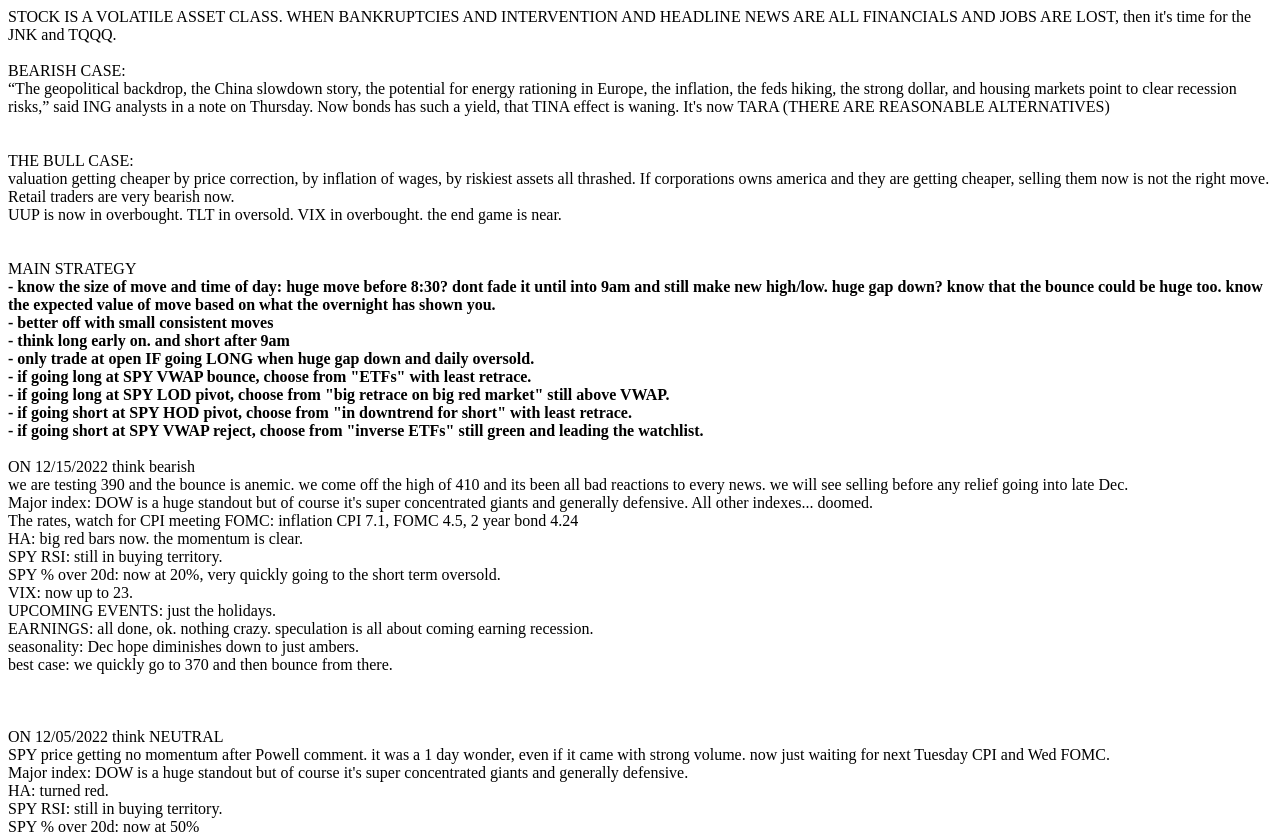
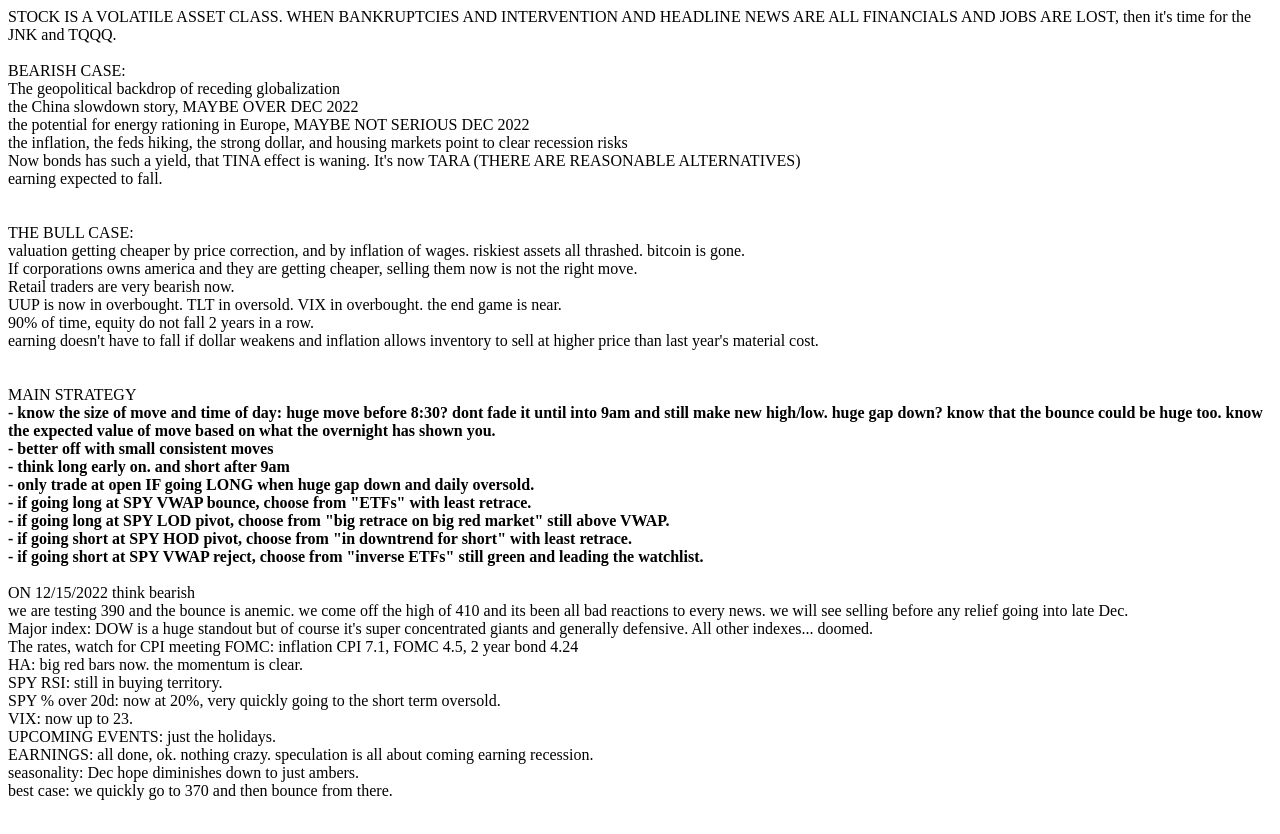
Before and after one commit to onebione/onebione.github.io, a plain HTML site: page recentThoughts.html in a window 1280 px wide. Shown: the top 834 px of the page. Drawn offline with Linux system fonts and the light colour scheme.

Commit message:
Update recentThoughts.html

```diff
--- a/recentThoughts.html
+++ b/recentThoughts.html
@@ -14,19 +14,21 @@
     ARE LOST, then it's time for the JNK and TQQQ.
     <br /><br />
     BEARISH CASE:
-    <br />
-    “The geopolitical backdrop, the China slowdown story, the potential for energy rationing in Europe, the inflation,
-    the feds hiking, the strong dollar, and housing markets point to clear recession risks,” said ING analysts in a note
-    on Thursday.
-    Now bonds has such a yield, that TINA effect is waning.  It's now TARA (THERE ARE REASONABLE ALTERNATIVES)
+    <br /> The geopolitical backdrop of receding globalization
+    <br /> the China slowdown story, MAYBE OVER DEC 2022
+    <br /> the potential for energy rationing in Europe, MAYBE NOT SERIOUS DEC 2022
+    <br /> the inflation, the feds hiking, the strong dollar, and housing markets point to clear recession risks
+    <br/> Now bonds has such a yield, that TINA effect is waning.  It's now TARA (THERE ARE REASONABLE ALTERNATIVES)
+    <br/> earning expected to fall.
     <br />
     <br /><br />
     THE BULL CASE:
-    <br />
-    valuation getting cheaper by price correction, by inflation of wages, by riskiest assets all thrashed. If
-    corporations owns america and they are getting cheaper, selling them now is not the right move. Retail traders are very bearish now.
-    <br />
-    UUP is now in overbought. TLT in oversold. VIX in overbought. the end game is near.
+    <br /> valuation getting cheaper by price correction, and by inflation of wages.  riskiest assets all thrashed. bitcoin is gone.
+    <br/> If corporations owns america and they are getting cheaper, selling them now is not the right move.
+    <br/>Retail traders are very bearish now.
+    <br /> UUP is now in overbought. TLT in oversold. VIX in overbought. the end game is near.
+    <br /> 90% of time, equity do not fall 2 years in a row.
+    <br /> earning doesn't have to fall if dollar weakens and inflation allows inventory to sell at higher price than last year's material cost.
     <br />
     <br /><br />
     MAIN STRATEGY
```
